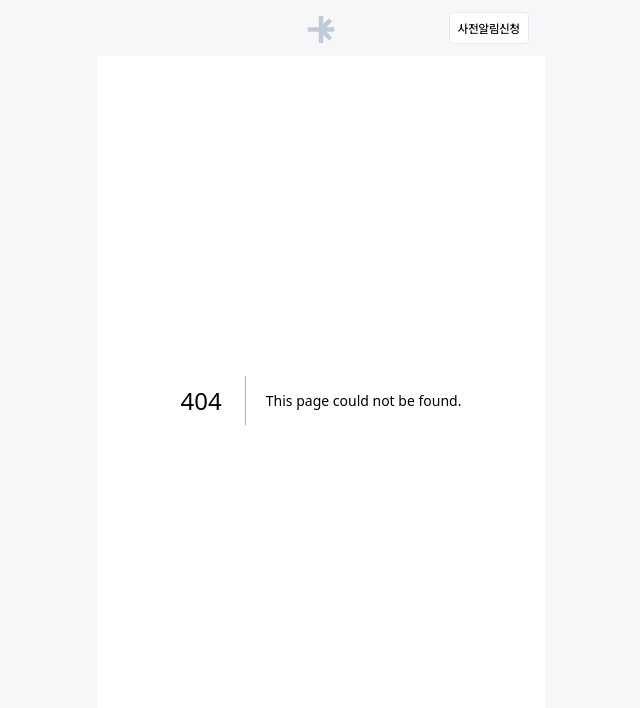
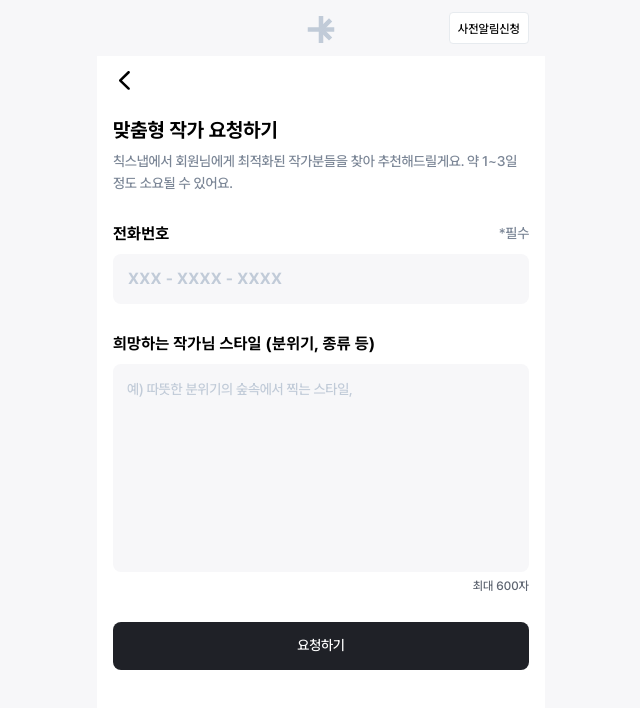
Before and after one commit to NeoSelf1/chiksnap-deployment, a Next.js app: page /request-custom in a window 1280 px wide. Before the commit this address had no page. Shown: the top 708 px of the page, without its empty margins (319-959 px from the left). Built offline with nearby package versions, Linux system fonts and the light colour scheme.

Commit message:
feat: 맞춤형 작가 요청 페이지 ui(#2)

```diff
--- /dev/null
+++ b/src/app/request-custom/loading.tsx
@@ -0,0 +1,11 @@
+import React from 'react';
+
+const Loading = () => {
+  return (
+    <div className="flex justify-center items-center h-screen">
+      <div className="animate-spin rounded-full h-32 w-32 border-t-2 border-b-2 border-gray-900"></div>
+    </div>
+  );
+};
+
+export default Loading;
--- /dev/null
+++ b/src/app/request-custom/page.tsx
@@ -0,0 +1,100 @@
+'use client';
+
+import { ChangeEvent, useState } from 'react';
+import Link from 'next/link';
+import Image from 'next/image';
+import ArrowBack from '@/data/arrowLeft.svg';
+import { useRouter } from 'next/navigation';
+
+const RequestCustom = () => {
+  const router = useRouter();
+  const backFunction = () => {
+    router.back();
+  };
+
+  const [text, setText] = useState<string>('');
+
+  const handleTextChange = (e: ChangeEvent<HTMLTextAreaElement>) => {
+    setText(e.target.value);
+  };
+
+  const isOverLimit = text.length > 600;
+  const isTextEntered = text.length > 0;
+
+  return (
+    <div className="relative flex flex-col mx-[1rem] mt-[3.5rem] lg:h-screen md:h-screen sm:h-screen">
+      <div className="cursor-pointer" onClick={backFunction}>
+        <div className="flex w-[1.5rem] h-[1.5rem] my-[0.75rem]">
+          <Image src={ArrowBack} alt="Back" objectFit="cover" />
+        </div>
+      </div>
+      <h2 className="title-1 mt-[0.62rem] mb-[0.25rem]">
+        맞춤형 작가 요청하기
+      </h2>
+      <h3 className="body-3 text-gray-500 mb-[1.75rem]">
+        칙스냅에서 회원님에게 최적화된 작가분들을 찾아 추천해드릴게요. 약 1~3일
+        정도 소요될 수 있어요.
+      </h3>
+      <div className="flex flex-col gap-[0.5rem]">
+        <div className="flex justify-between">
+          <h2 className="body-1">전화번호</h2>
+          <h2 className="body-3 text-gray-500">*필수</h2>
+        </div>
+        <div className="mb-[1.75rem]">
+          <input
+            type="text"
+            placeholder="XXX - XXXX - XXXX"
+            className="w-full h-[3.125rem] px-[0.875rem] bg-gray-50 rounded-lg body-1 placeholder-gray-300
+            hover:bg-gray-100 focus:bg-gray-100 focus:border-gray-200 focus:ring-0 focus:outline-none
+            border border-transparent transition-colors duration-200
+            not-placeholder-shown:bg-gray-50"
+          />
+        </div>
+      </div>
+      <div className="flex flex-col gap-[0.5rem]">
+        <h2 className="body-1">희망하는 작가님 스타일 (분위기, 종류 등)</h2>
+        <div className="mb-[1.75rem]">
+          <textarea
+            placeholder="예) 따뜻한 분위기의 숲속에서 찍는 스타일, "
+            className={`flex w-full min-h-[13rem] p-[0.875rem] rounded-lg body-3 placeholder-gray-300 resize-none
+            ${
+              isOverLimit
+                ? 'border-red-100 focus:outline-red-100'
+                : 'border-gray-200'
+            }
+            ${isTextEntered ? 'bg-gray-100' : 'bg-gray-50'}
+            transition-colors duration-200
+            hover:bg-gray-100 focus:outline-none focus:outline-1 focus:outline-gray-200`}
+            style={{ outlineOffset: '0px' }}
+            value={text}
+            onChange={handleTextChange}
+          />
+          <div className="flex justify-end">
+            <p
+              className={`caption text-gray-600 mt-[0.38rem] ${
+                isOverLimit ? 'text-red-100' : 'text-gray-600'
+              }`}
+            >
+              최대 600자
+            </p>
+          </div>
+        </div>
+      </div>
+      <div className="flex">
+        <Link
+          href={'/'}
+          //   href={{
+          //     pathname: '/photographer',
+          //     query: { type, moods: selectedMoods.join(',') },
+          //   }}
+          //   aria-disabled={selectedMoods.length !== 3}
+          className={'btn-primary body-3 mb-[1rem]'}
+        >
+          요청하기
+        </Link>
+      </div>
+    </div>
+  );
+};
+
+export default RequestCustom;
--- a/tailwind.config.ts
+++ b/tailwind.config.ts
@@ -22,6 +22,9 @@ module.exports = {
         },
         black: '#000000',
         white: '#FFFFFF',
+        red: {
+          100: '#FF9C9C',
+        },
       },
       fontFamily: {
         sans: ['Pretendard', 'sans-serif'],
```
